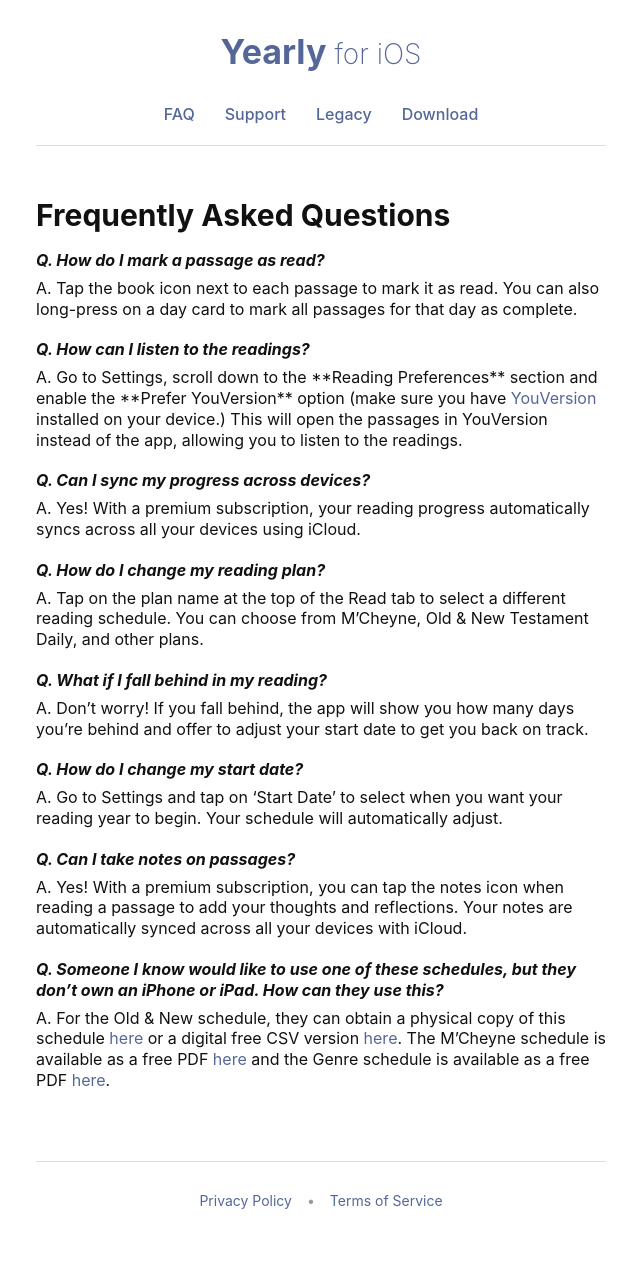
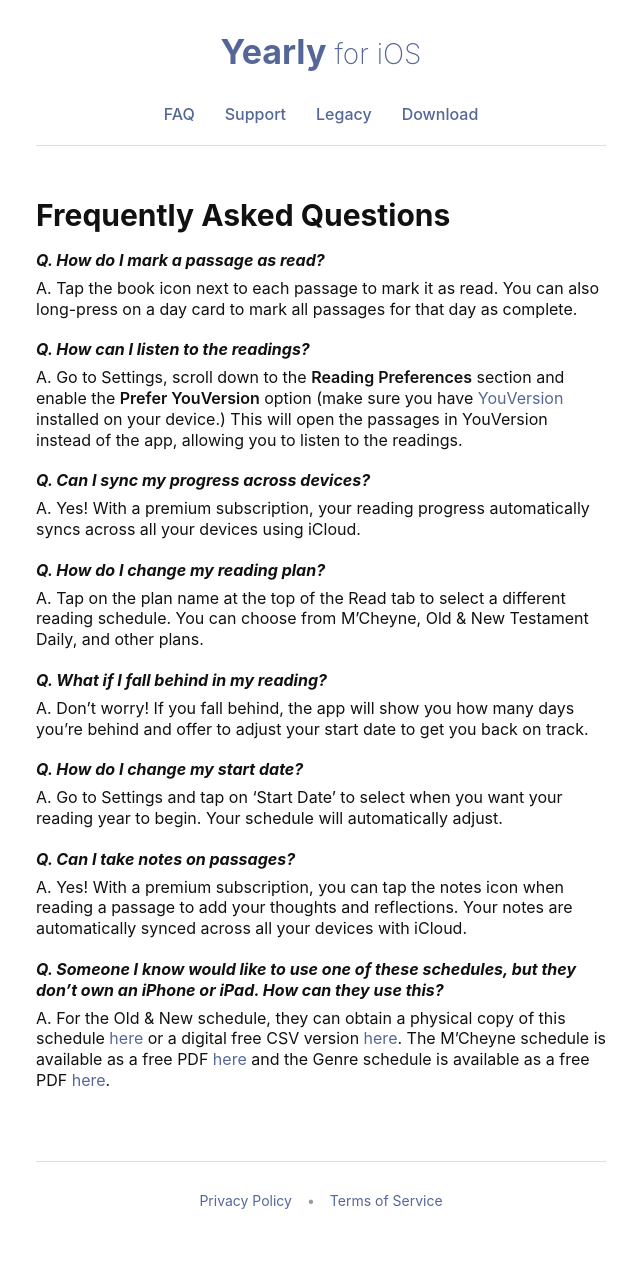
Before and after one commit to martynchamberlin/yearly, a Jekyll site: the page built from faq.md, in a window 1280 px wide. Shown: the whole page, without its empty margins (319-959 px from the left). Built offline with Jekyll 4.4.1, drawn with Linux system fonts in a browser that asks for light colours; some of the changed lines change nothing that is shown.

Commit message:
fix faq load

```diff
--- a/_config.yml
+++ b/_config.yml
@@ -6,6 +6,10 @@
 markdown: kramdown
 permalink: pretty
 
+# Keep faq.json in output (don't process it)
+keep_files:
+  - faq.json
+
 # Exclude files from processing
 exclude:
   - README.md
--- a/_layouts/default.html
+++ b/_layouts/default.html
@@ -34,10 +34,6 @@
       </footer>
     </section>
   </container>
-
-  {% if page.load_faq %}
-  <script src="{{ '/faq-loader.js' | relative_url }}"></script>
-  {% endif %}
 </body>
 
 </html>
--- a/faq-loader.js
+++ /dev/null
@@ -1,29 +0,0 @@
-// Load and render FAQ from JSON file
-fetch('/faq.json')
-  .then(response => response.json())
-  .then(data => {
-    const container = document.getElementById('faq-container');
-
-    data.faqs.forEach(faq => {
-      const questionWrap = document.createElement('div');
-      questionWrap.className = 'question-wrap';
-
-      const question = document.createElement('div');
-      question.className = 'question';
-      question.textContent = `Q. ${faq.question}`;
-
-      const answer = document.createElement('div');
-      answer.className = 'answer';
-      // Convert markdown links [text](url) to HTML links
-      const answerText = faq.answer.replace(/\[([^\]]+)\]\(([^)]+)\)/g, '<a href="$2" target="_blank">$1</a>');
-      answer.innerHTML = `A. ${answerText}`;
-
-      questionWrap.appendChild(question);
-      questionWrap.appendChild(answer);
-      container.appendChild(questionWrap);
-    });
-  })
-  .catch(error => {
-    console.error('Error loading FAQ:', error);
-    document.getElementById('faq-container').innerHTML = '<p>Unable to load FAQ. Please try again later.</p>';
-  });
--- a/faq.md
+++ b/faq.md
@@ -9,3 +9,37 @@
 ## Frequently Asked Questions
 
 <div id="faq-container"></div>
+
+<script>
+  // Load and render FAQ from JSON file (also used by the iOS app)
+  fetch('{{ "/faq.json" | relative_url }}')
+    .then(response => response.json())
+    .then(data => {
+      const container = document.getElementById('faq-container');
+
+      data.faqs.forEach(faq => {
+        const questionWrap = document.createElement('div');
+        questionWrap.className = 'question-wrap';
+
+        const question = document.createElement('div');
+        question.className = 'question';
+        question.textContent = `Q. ${faq.question}`;
+
+        const answer = document.createElement('div');
+        answer.className = 'answer';
+        // Convert markdown links [text](url) to HTML links
+        const answerText = faq.answer.replace(/\[([^\]]+)\]\(([^)]+)\)/g, '<a href="$2" target="_blank">$1</a>');
+        // Handle bold text **text**
+        const formattedAnswer = answerText.replace(/\*\*([^*]+)\*\*/g, '<strong>$1</strong>');
+        answer.innerHTML = `A. ${formattedAnswer}`;
+
+        questionWrap.appendChild(question);
+        questionWrap.appendChild(answer);
+        container.appendChild(questionWrap);
+      });
+    })
+    .catch(error => {
+      console.error('Error loading FAQ:', error);
+      document.getElementById('faq-container').innerHTML = '<p>Unable to load FAQ. Please try again later.</p>';
+    });
+</script>
```
Also changed, not shown: README.md.
